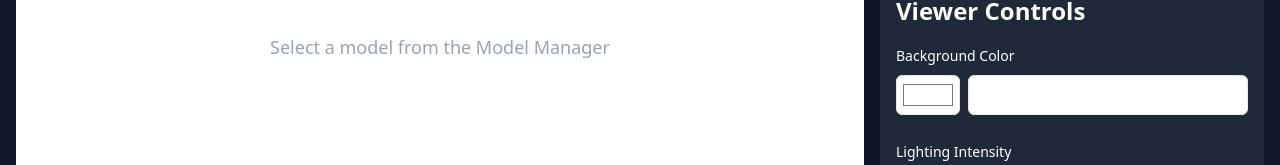
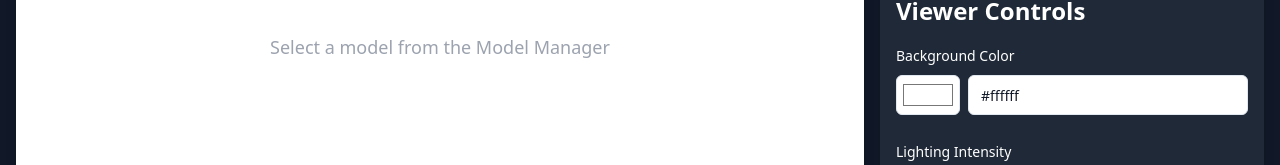
Before and after one commit to Le-Jared/event-hub-frontend, a React (Vite) app: page /model in a window 1280 px wide. Shown: the part 289-454 px from the top of the page. Built offline with nearby package versions, Linux system fonts and the light colour scheme; a web font is replaced by a local one.

Commit message:
master: ui changes

```diff
--- a/src/pages/ModelPage.tsx
+++ b/src/pages/ModelPage.tsx
@@ -181,7 +181,7 @@ const ModelViewer = () => {
                 type="text"
                 value={backgroundColor}
                 onChange={(e) => setBackgroundColor(e.target.value)}
-                className="flex-1 text-gray"
+                className="flex-1 text-gray-900"
                 placeholder="#ffffff"
               />
             </div>
```
